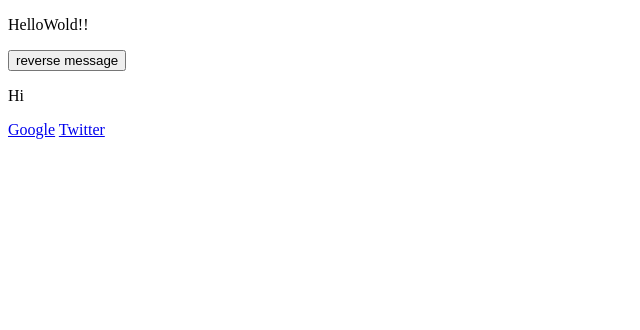
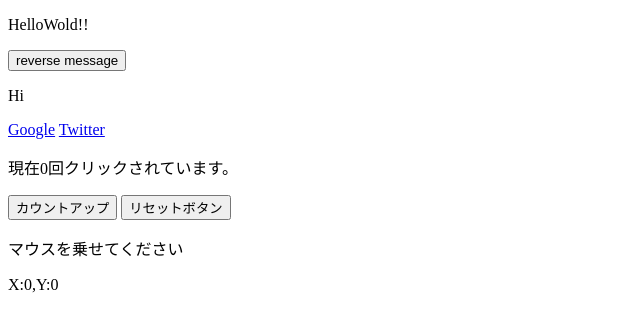
Before and after one commit to yuki-funasaka-uhuru/HelloVueJS, a plain HTML site: page index.html in a window 1280 px wide. Shown: the whole page, without its empty margins (0-640 px from the left). Drawn offline with Linux system fonts and the light colour scheme.

Commit message:
#1 v-onについて学ぶ、これはイベントに関するディレクティブ

```diff
--- a/index.html
+++ b/index.html
@@ -15,6 +15,13 @@
                 <!-- <a v-bind:href="url">Google</a> -->
                 <a :[attribute]="url">Google</a>
                 <a v-bind="twitterObject">Twitter</a>
+                <br />
+                <p>現在{{ number }}回クリックされています。</p>
+                <button v-on:click="countup(3)">カウントアップ</button>
+                <button v-on:click="reset()">リセットボタン</button>
+
+                <p v-on:mousemove="changeMousePosition(3, $event)">マウスを乗せてください</p>
+                <p>X:{{x}},Y:{{y}}</p>
         </div>
 
         <script>
@@ -23,12 +30,13 @@
                         data: {
                                 message: "HelloWold!!",
                                 url: "https://google.com",
-                                urlTwitter:"https://twitter.com",
-                                number: 31,
                                 attribute: "href",
                                 twitterObject: {
                                         href: "https://twitter.com", id: 31
-                                }
+                                },
+                                number: 0,
+                                x:0,
+                                y:0
                         },
                         methods: {
                                 reverse: function() {
@@ -37,6 +45,16 @@
                                 sayHi(){
                                         this.message = "Hello VueJS"
                                         return "Hi"
+                                },
+                                countup(times){
+                                        this.number += 1 * times
+                                },
+                                reset(){
+                                        this.number = 0
+                                },
+                                changeMousePosition(divide, event){
+                                        this.x = event.clientX / divide;
+                                        this.y = event.clientY / divide;
                                 }
                         }
                 })
```
